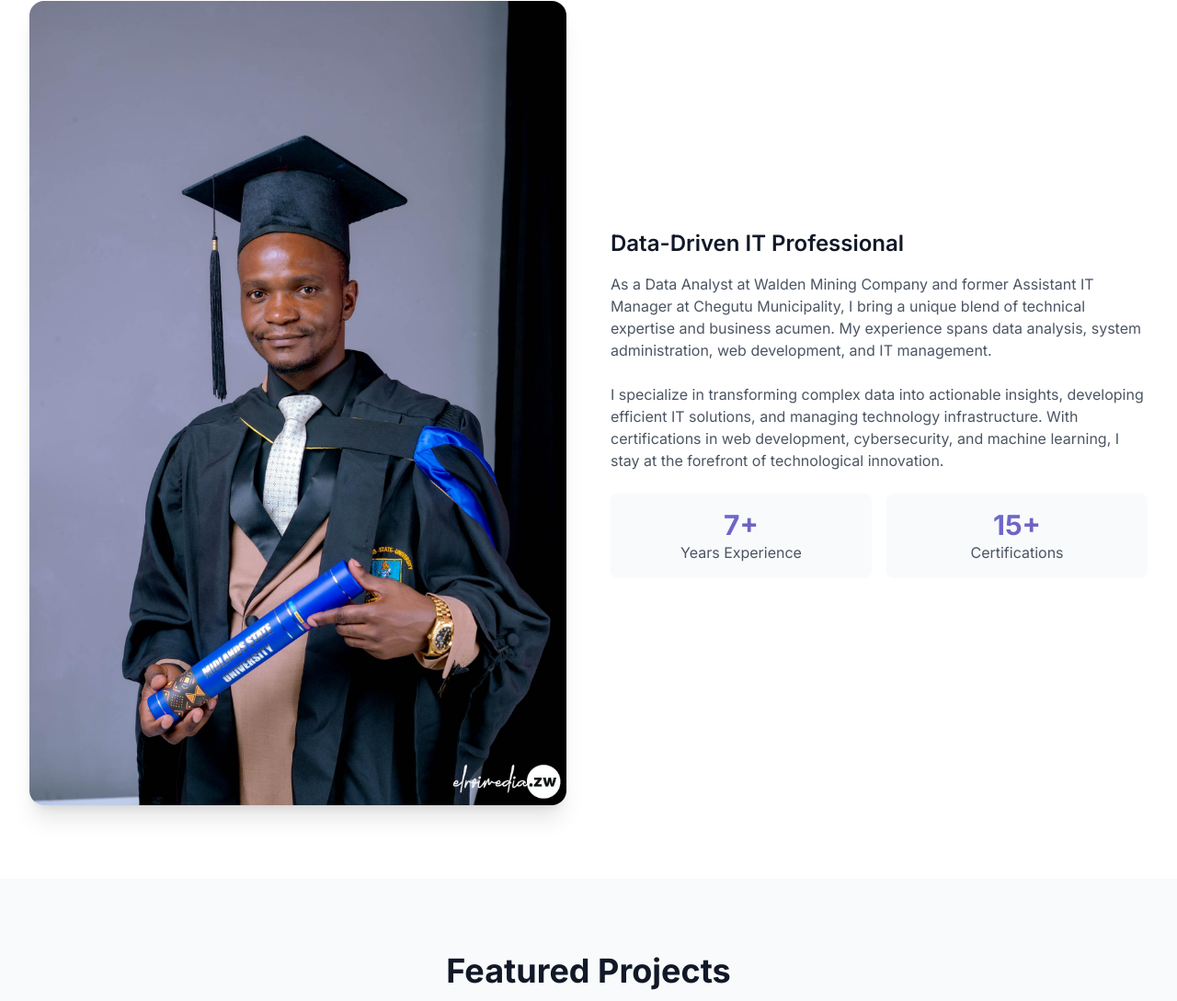
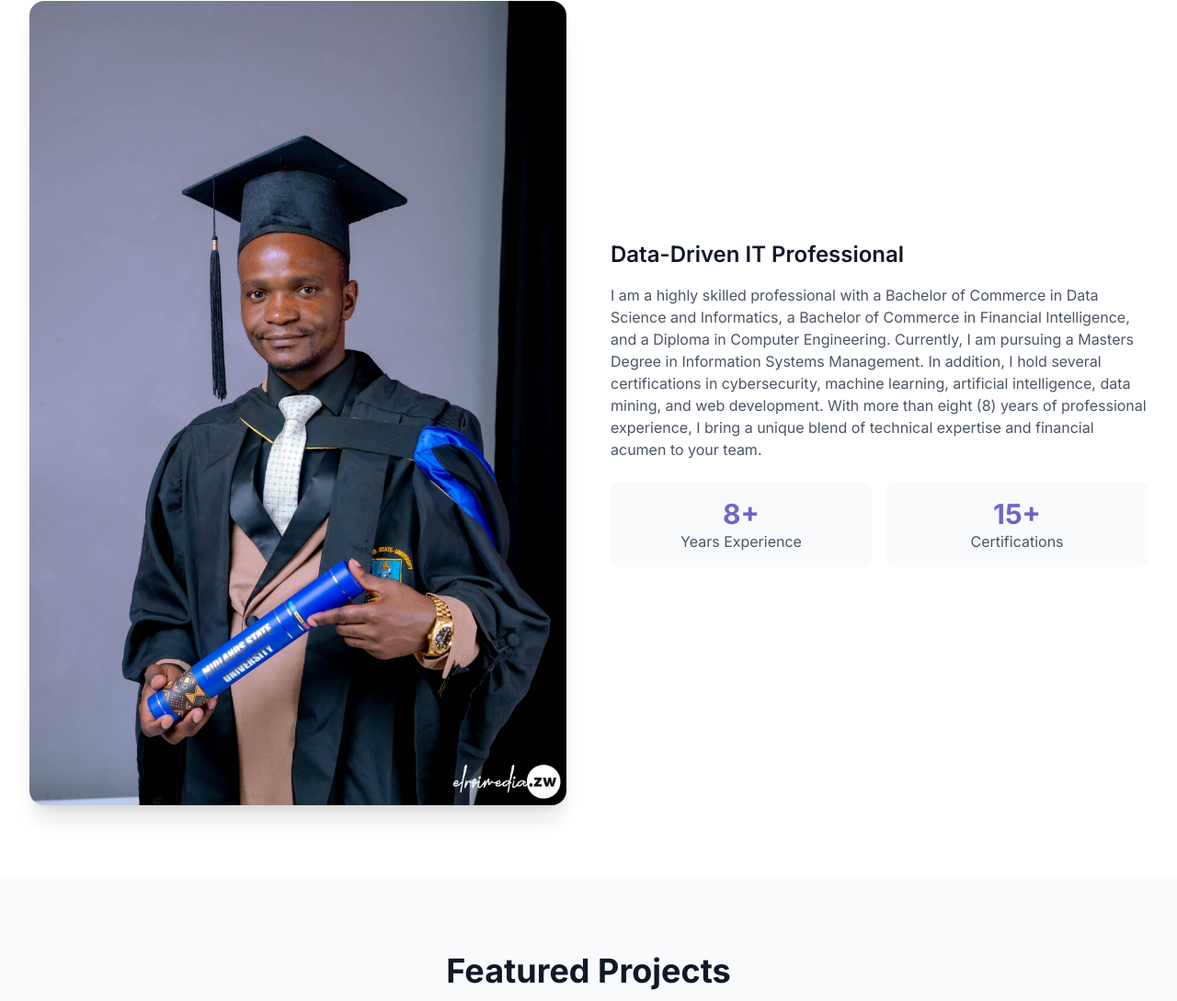
Before and after one commit to nmuzanenhamo/profile, a website: page index.html in a window 1280 px wide. Shown: the part 1003-2092 px from the top of the page at 92% size. Drawn offline with nearby package versions, Linux system fonts and the light colour scheme.

Commit message:
Updated About section and contact info with spam protection

```diff
--- a/index.html
+++ b/index.html
@@ -215,14 +215,11 @@
                 <div>
                     <h3 class="text-2xl font-semibold text-gray-900 mb-4">Data-Driven IT Professional</h3>
                     <p class="text-gray-600 mb-6">
-                        As a Data Analyst at Walden Mining Company and former Assistant IT Manager at Chegutu Municipality, I bring a unique blend of technical expertise and business acumen. My experience spans data analysis, system administration, web development, and IT management.
-                    </p>
-                    <p class="text-gray-600 mb-6">
-                        I specialize in transforming complex data into actionable insights, developing efficient IT solutions, and managing technology infrastructure. With certifications in web development, cybersecurity, and machine learning, I stay at the forefront of technological innovation.
+                        I am a highly skilled professional with a Bachelor of Commerce in Data Science and Informatics, a Bachelor of Commerce in Financial Intelligence, and a Diploma in Computer Engineering. Currently, I am pursuing a Masters Degree in Information Systems Management. In addition, I hold several certifications in cybersecurity, machine learning, artificial intelligence, data mining, and web development. With more than eight (8) years of professional experience, I bring a unique blend of technical expertise and financial acumen to your team.
                     </p>
                     <div class="grid grid-cols-2 gap-4">
                         <div class="text-center p-4 bg-gray-50 rounded-lg">
-                            <div class="text-3xl font-bold gradient-text">7+</div>
+                            <div class="text-3xl font-bold gradient-text">8+</div>
                             <div class="text-gray-600">Years Experience</div>
                         </div>
                         <div class="text-center p-4 bg-gray-50 rounded-lg">
```
